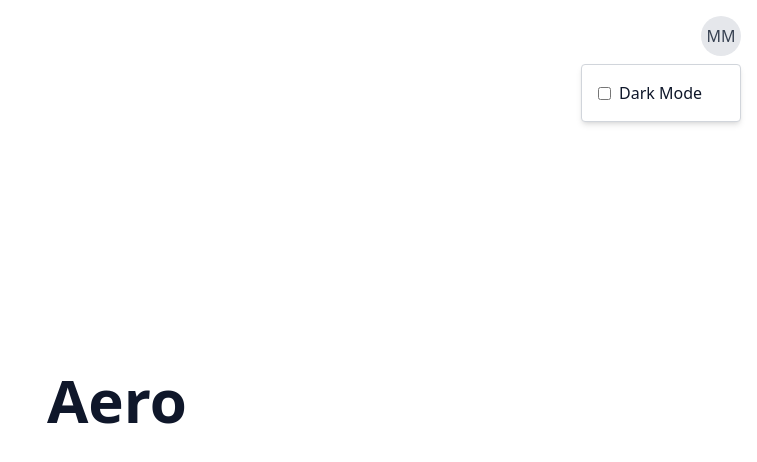
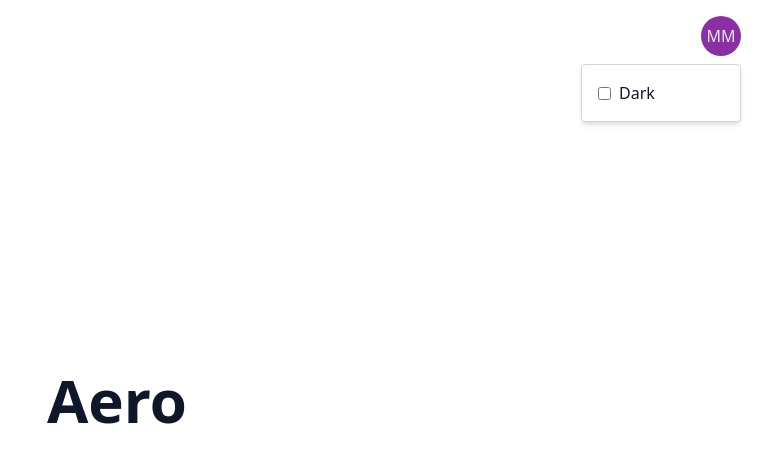
Before and after one commit to MichaelRRM/Aero, an Angular app in the folder Aero.Angular/: page / in a window 1280 px wide. Both pictures are taken after a click on the button "MM". Shown: the top 462 px of the page, without its empty margins (523-1280 px from the left). Built offline with nearby package versions, Linux system fonts and the light colour scheme.

Commit message:
wip front

```diff
--- a/Aero.Angular/src/app/app.component.html
+++ b/Aero.Angular/src/app/app.component.html
@@ -1,25 +1,30 @@
-<div class="relative min-h-screen flex flex-col items-center justify-center
-            bg-white dark:bg-slate-900 text-slate-900 dark:text-white
-            transition-colors duration-300"
-     [class.dark]="isDarkMode">
-
+<div
+[class.dark]="isDarkMode">
+<div   class="relative min-h-screen flex flex-col items-center justify-center
+bg-white dark:bg-slate-900 text-slate-900 dark:text-white
+transition-colors duration-300">
   <h1 class="text-6xl font-bold">Aero</h1>
 
   <div class="absolute top-4 right-4">
     <div class="relative">
-      <button class="w-10 h-10 flex items-center justify-center
-                     rounded-full bg-gray-200 text-gray-700
-                     dark:bg-gray-700 dark:text-gray-200
-                     hover:opacity-80 transition-opacity"
-              (click)="toggleSettingsMenu()">
+      <button
+        #avatarButtonRef
+        class="w-10 h-10 flex items-center justify-center
+               rounded-full bg-primary text-gray-200 dark:text-gray-200
+               hover:opacity-80 transition-opacity"
+        (click)="toggleSettingsMenu()"
+      >
         MM
       </button>
 
-      <div *ngIf="showSettingsMenu"
-           class="absolute right-0 top-full mt-2 p-4 w-40
-                  bg-white dark:bg-gray-800
-                  border border-gray-300 dark:border-gray-600
-                  rounded shadow-md">
+      <div
+        *ngIf="showSettingsMenu"
+        #settingsMenuRef
+        class="absolute right-0 top-full mt-2 p-4 w-40
+               bg-white dark:bg-gray-800
+               border border-gray-300 dark:border-gray-600
+               rounded shadow-md"
+      >
         <div class="flex items-center space-x-2">
           <input
             type="checkbox"
@@ -28,10 +33,11 @@
             class="cursor-pointer"
           />
           <label class="cursor-pointer select-none">
-            Dark Mode
+            Dark
           </label>
         </div>
       </div>
     </div>
   </div>
 </div>
+</div>
--- a/Aero.Angular/src/app/app.component.ts
+++ b/Aero.Angular/src/app/app.component.ts
@@ -1,5 +1,5 @@
 import { CommonModule } from '@angular/common';
-import { Component } from '@angular/core';
+import { Component, ElementRef, HostListener, ViewChild } from '@angular/core';
 import { RouterOutlet } from '@angular/router';
 
 @Component({
@@ -10,6 +10,9 @@ import { RouterOutlet } from '@angular/router';
   styleUrl: './app.component.css'
 })
 export class AppComponent {
+  @ViewChild('avatarButtonRef') avatarButtonRef!: ElementRef;
+  @ViewChild('settingsMenuRef') settingsMenuRef!: ElementRef;
+
   isDarkMode = false;
 
   showSettingsMenu = false;
@@ -21,4 +24,16 @@ export class AppComponent {
   toggleDarkMode(event: boolean) {
     this.isDarkMode = event;
   }
+
+  @HostListener('document:click', ['$event'])
+  onDocumentClick(event: MouseEvent) {
+    if (!this.showSettingsMenu) return;
+
+    const clickedInsideMenu = this.settingsMenuRef?.nativeElement.contains(event.target);
+    const clickedAvatarButton = this.avatarButtonRef?.nativeElement.contains(event.target);
+
+    if (!clickedInsideMenu && !clickedAvatarButton) {
+      this.showSettingsMenu = false;
+    }
+  }
 }
--- a/Aero.Angular/src/styles.css
+++ b/Aero.Angular/src/styles.css
@@ -7,6 +7,7 @@
   --color-primary: #8a2fa4;
   --color-secondary: #23394d;
   --color-accent: #00899c;
+  --color-text: #1e293b;
 }
 
 /* Dark theme overrides */
@@ -14,4 +15,5 @@
   --color-primary: #5d216f;
   --color-secondary: #1b2a37;
   --color-accent: #007080;
+  --color-text: #ffffff;
 }
--- a/Aero.Angular/tailwind.config.js
+++ b/Aero.Angular/tailwind.config.js
@@ -8,6 +8,7 @@ module.exports = {
         primary: 'var(--color-primary)',
         secondary: 'var(--color-secondary)',
         accent: 'var(--color-accent)',
+        text: 'var(--color-text)',
       },
     },
   },
```
